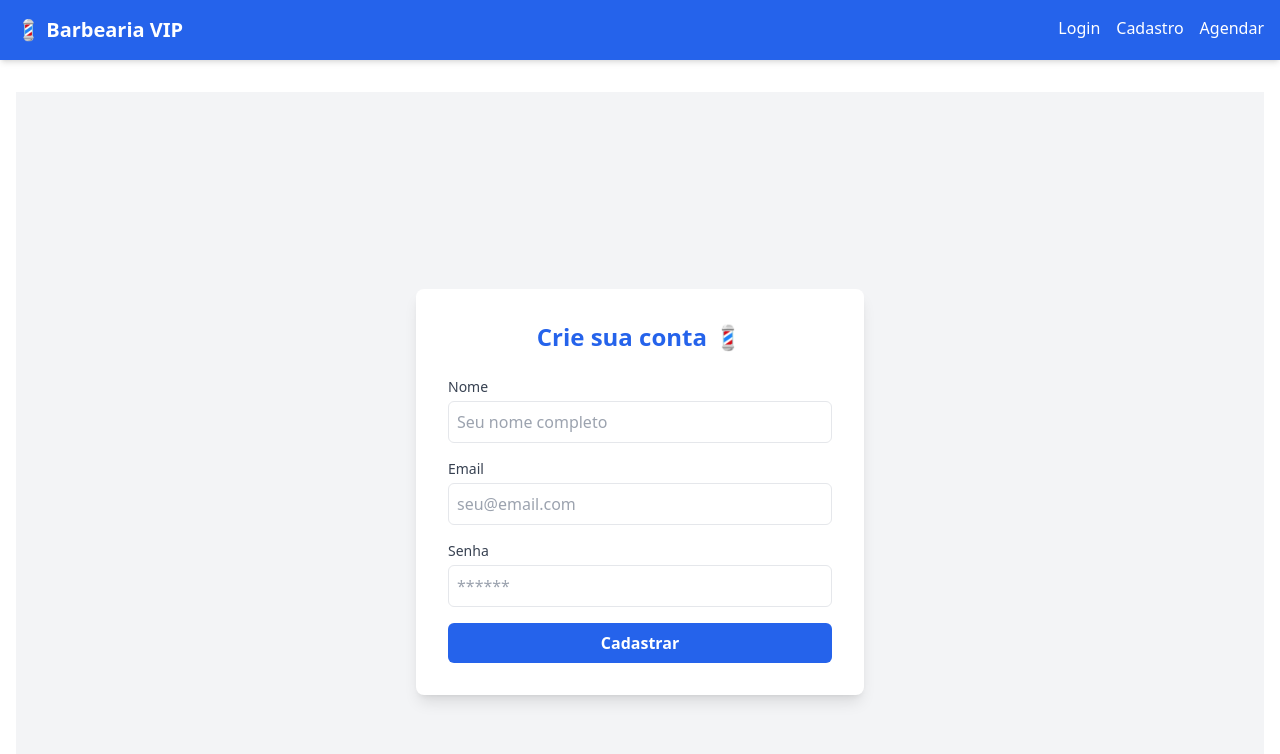
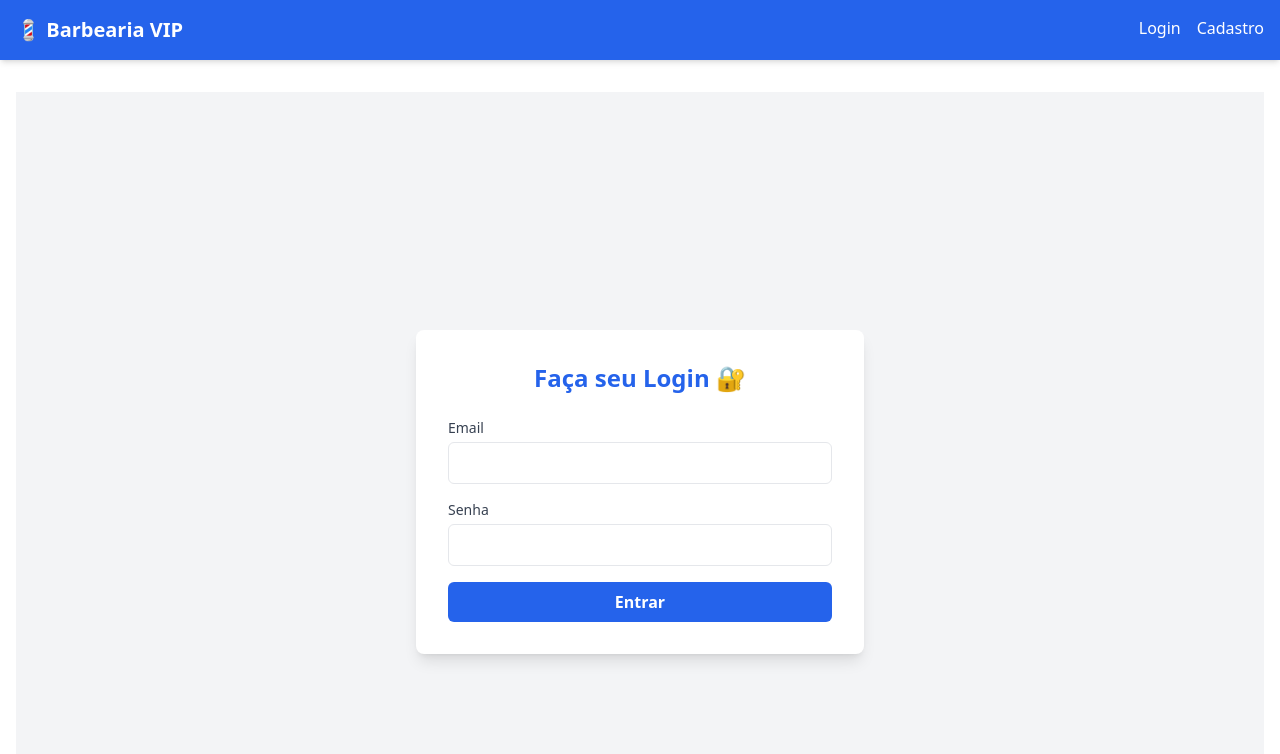
Before and after one commit to matos17igor/barbershop-agenda, a React (Vite) app in the folder frontend/: page / in a window 1280 px wide. Shown: the top 754 px of the page. Built offline with nearby package versions, Linux system fonts and the light colour scheme; the HTML template or start-up script is replaced by a standard one.

Commit message:
cria pagina de login e admin

```diff
--- a/frontend/src/App.jsx
+++ b/frontend/src/App.jsx
@@ -1,7 +1,10 @@
+// imports
 import Cadastro from "./components/Cadastro";
 import Agendamento from "./components/Agendamento";
 import Login from "./components/Login";
+import Admin from "./components/Admin";
 
+// routes
 import { Routes, Route, Link } from "react-router-dom";
 
 function App() {
@@ -16,17 +19,15 @@ function App() {
           <Link to="/" className="hover:text-blue-200">
             Cadastro
           </Link>
-          <Link to="/agendar" className="hover:text-blue-200">
-            Agendar
-          </Link>
         </div>
       </nav>
 
       <div className="container p-4 mx-auto">
         <Routes>
-          <Route path="/" element={<Cadastro />} />
-          <Route path="/login" element={<Login />} />
+          <Route path="/" element={<Login />} />
+          <Route path="/cadastro" element={<Cadastro />} />
           <Route path="/agendar" element={<Agendamento />} />
+          <Route path="/admin" element={<Admin />} />
         </Routes>
       </div>
     </div>
--- /dev/null
+++ b/frontend/src/components/Admin.jsx
@@ -0,0 +1,8 @@
+export default function Admin() {
+  return (
+    <div className="p-8 text-center">
+      <h1 className="text-3xl font-bold text-red-600">Painel do Barbeiro ✂️</h1>
+      <p>Aqui você verá a lista de todos os cortes agendados.</p>
+    </div>
+  );
+}
--- a/frontend/src/components/Login.jsx
+++ b/frontend/src/components/Login.jsx
@@ -29,7 +29,7 @@ export default function Login() {
       alert(`Bem-vindo, ${usuario.name}!`);
 
       // === AQUI ACONTECE O REDIRECIONAMENTO ===
-      if (usuario.tipo === "barbeiro") {
+      if (usuario.tipo === "admin") {
         navigate("/admin"); // Barbeiro vai para o painel
       } else {
         navigate("/agendar"); // Cliente vai para o agendamento
```
